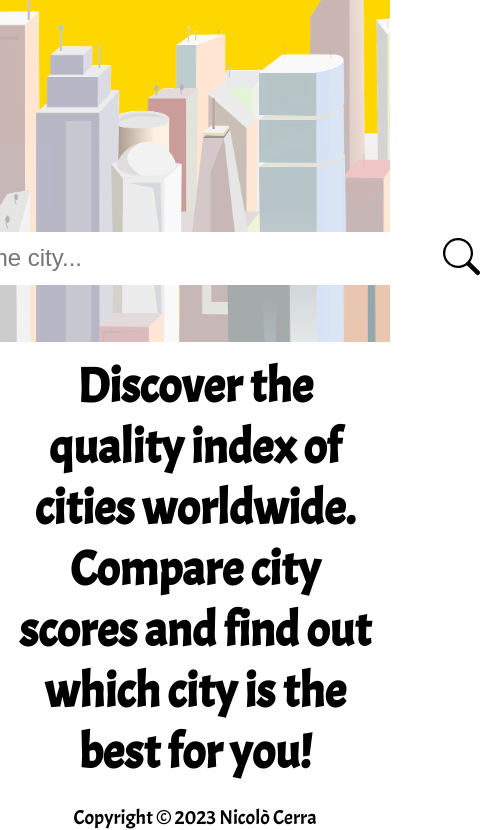
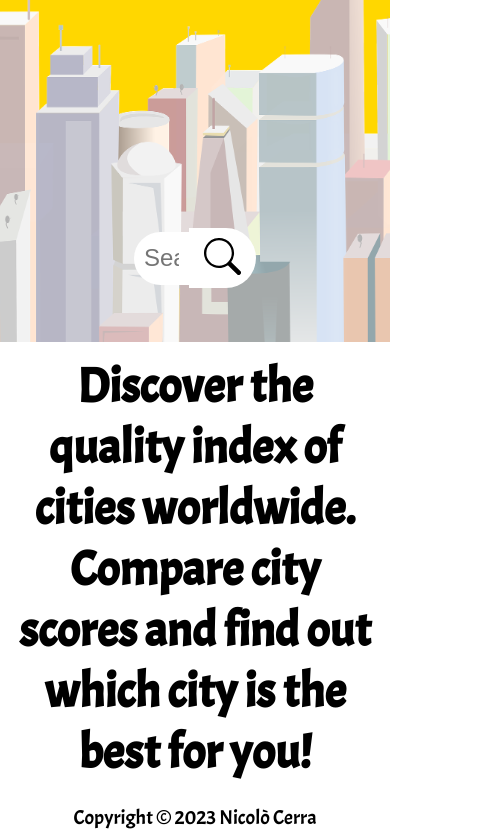
Before and after one commit to Nikcer/JavaScript_Advanced-Lifestyle, a website built with webpack: page src/index.html in a window 390 px wide. Shown: the part 164-994 px from the top of the page, 495 px wide, since content can reach past the window. Built offline with nearby package versions, Linux system fonts and the light colour scheme; no server answers.

Commit message:
fix height input

```diff
--- a/src/css/style.css
+++ b/src/css/style.css
@@ -134,6 +134,11 @@ footer{
 }
 /* Media query*/
 @media only screen and (max-width: 400px){
+    .search-container {
+        width:80%;
+        height: 20px;
+    }
+
     input[type="text"] {
         width: 35px;
         height: 33px;
```
